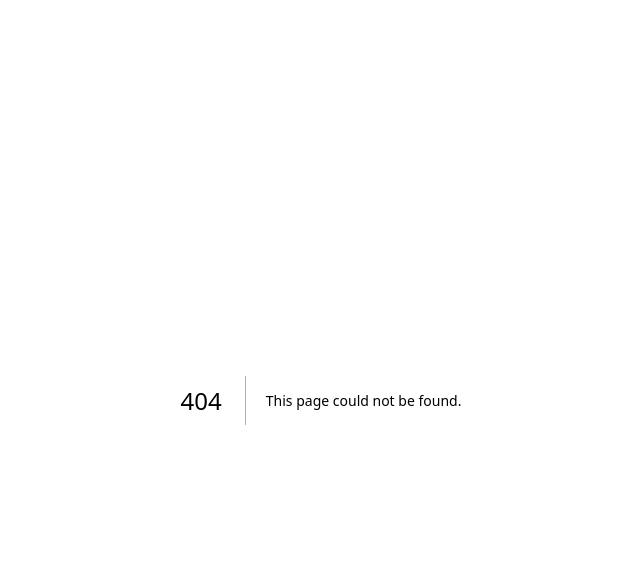
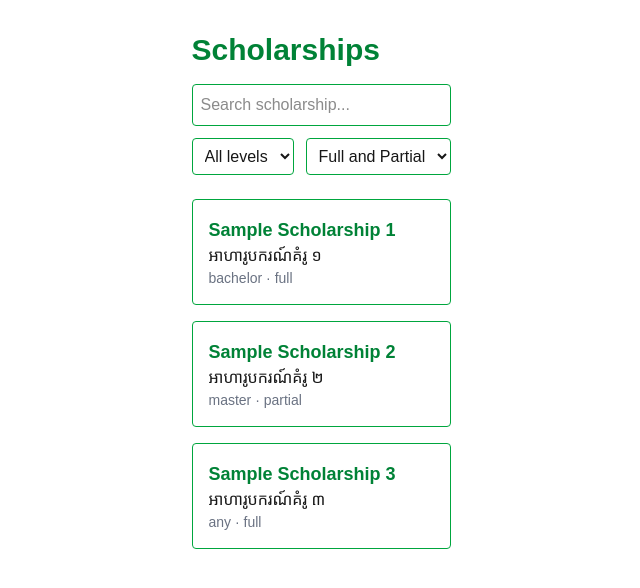
Before and after one commit to MakaraRa/KITEBud, a Next.js app: page /scholarships in a window 1280 px wide. Before the commit this address had no page. Shown: the top 588 px of the page, without its empty margins (319-959 px from the left). Built offline with nearby package versions, Linux system fonts and the light colour scheme.

Commit message:
add scholarship link page

```diff
--- /dev/null
+++ b/app/scholarships/[slug]/page.tsx
@@ -0,0 +1,40 @@
+import { notFound } from "next/navigation";
+import { getScholarships, getScholarshipBySlug } from "@/lib/scholarship";
+import { scholarships } from "@/data/scholarships";
+
+
+export function generateStaticParams() {
+    return getScholarships().map((u) => ({ slug: u.slug }));
+}
+
+export default async function ScholarshipPage({
+    params,
+}: {
+    params: Promise<{ slug: string }>;
+}) {
+    const { slug } = await params;
+    const scholarships = getScholarshipBySlug(slug);
+
+    if (!scholarships) {
+        notFound();
+    }
+
+    return (
+        <main className="mx-auto max-w-4xl p-8">
+            <h1 className="text-3xl font-bold text-green-700">{scholarships.nameEn}</h1>
+            <p className="mt-1 text-lg">{scholarships.nameKm}</p>
+            <p className="mt-2 text-sm text-gray-500">
+                {scholarships.level} · {scholarships.coverage}
+            </p>
+            <p className="mt-6">{scholarships.descriptionEn}</p>
+            <p className="mt-2">{scholarships.descriptionKm}</p>
+            <a
+                href={scholarships.website}
+                target="_blank"
+                className="mt-6 inline-block rounded bg-green-700 px-4 py-2 text-white"
+            >
+                Visit website
+            </a>
+        </main>
+    );
+}
--- /dev/null
+++ b/app/scholarships/page.tsx
@@ -0,0 +1,13 @@
+import { getScholarships } from "@/lib/scholarship";
+import ScholarshipList from "@/components/ScholarshipList";
+
+export default function ScholarshipsPage() {
+    const scholarships = getScholarships();
+
+    return (
+        <main className="mx-auto max-w-4xl p-8">
+            <h1 className="text-3xl font-bold text-green-700">Scholarships</h1>
+            <ScholarshipList scholarships={scholarships} />
+        </main>
+    );
+}
--- /dev/null
+++ b/components/ScholarshipList.tsx
@@ -0,0 +1,86 @@
+"use client";
+
+import { useState } from "react";
+import { Scholarship } from "@/types/scholarship";
+import Link from "next/link";
+
+export default function ScholarshipList({
+    scholarships,
+}: {
+    scholarships: Scholarship[];
+}) {
+    const [query, setQuery] = useState("");
+    const [level, setLevel] = useState("all");
+    const [coverage, setCoverage] = useState("all");
+    const levels = [...new Set(scholarships.map((u) => u.level))];
+    const coverages = [...new Set(scholarships.map((u) => u.coverage))];
+
+    const search = query.toLowerCase();
+    const filtered = scholarships.filter((u) => {
+        const matchesSearch =
+            u.nameEn.toLowerCase().includes(search) ||
+            u.nameKm.includes(query) ||
+            u.provider.toLowerCase().includes(search)
+        const matchesLevel = level === "all" || u.level === level;
+        const matchesCoverage = coverage === "all" || u.coverage === coverage;
+
+        return matchesSearch && matchesLevel && matchesCoverage;
+
+    });
+
+    return (
+        <div>
+            <input
+                type="text"
+                value={query}
+                onChange={(e) => setQuery(e.target.value)}
+                placeholder="Search scholarship..."
+                className="mt-4 w-full rounded border border-green-600 p-2"
+            />
+            <div className="mt-3 flex gap-3">
+                <select
+                    value={level}
+                    onChange={(e) => setLevel(e.target.value)}
+                    className="rounded border border-green-600 p-2"
+                >
+                    <option value="all">All levels</option>
+                    {levels.map((p) => (
+                        <option key={p} value={p}>{p}</option>
+                    ))}
+                </select>
+
+                <select
+                    value={coverage}
+                    onChange={(e) => setCoverage(e.target.value)}
+                    className="rounded border border-green-600 p-2"
+                >
+                    <option value="all">Full and Partial</option>
+                    <option value="full">Full</option>
+                    <option value="partial">Partial</option>
+                </select>
+            </div>
+
+
+            {filtered.length === 0 ? (
+                <p className="mt-6 text-gray-500">No scholarships found.</p>
+            ) : (
+                <ul className="mt-6 space-y-4">
+                    {filtered.map((u) => (
+                        <li key={u.id} className="rounded border border-green-600 p-4">
+                            <h3 className="text-lg font-semibold">
+                                <Link href={`/scholarships/${u.slug}`} className="text-green-700 hover:underline">
+                                    {u.nameEn}
+                                </Link>
+                            </h3>
+                            <p>{u.nameKm}</p>
+                            <p className="text-sm text-gray-500">
+                                {u.level} · {u.coverage}
+                            </p>
+                        </li>
+                    ))}
+                </ul>
+            )}
+
+        </div>
+    );
+}
```
